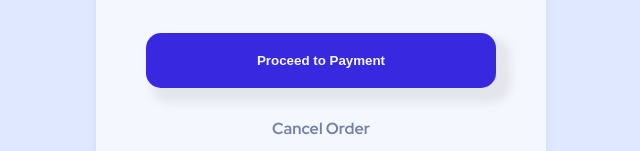
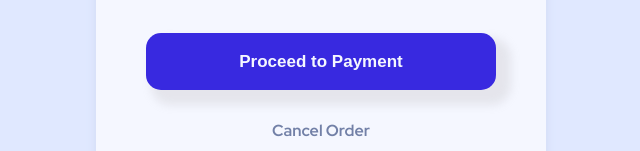
Before and after one commit to Natneon/reto-order-frontendmentor-, a plain HTML site: page Frontend mentor/index.html in a window 1280 px wide. Shown: the part 649-800 px from the top of the page, 319-959 px from the left. Drawn offline with Linux system fonts and the light colour scheme.

Commit message:
Add files via upload

```diff
--- a/Frontend mentor/index.html
+++ b/Frontend mentor/index.html
@@ -25,7 +25,7 @@
                         <div class="box-widget-2"><a href="">Change</a></div>
                       </div>
                     <button class="payment">Proceed to Payment</button>
-                    <p class="cancel">Cancel Order</p>
+                    <p class="cancel"><a href="">Cancel Order</a></p>
                   </div>
               </div>
           </div>
--- a/Frontend mentor/resources/css/index.css
+++ b/Frontend mentor/resources/css/index.css
@@ -150,13 +150,42 @@ body {background-color: var(--Pale-blue);
     font-weight: bold;
     width:350px;
     height:100px;
+    transition: all 0.5s;
+    cursor: pointer;
     box-shadow: unset;
     box-shadow: 10px 10px 10px 5px rgba(165, 161, 161, 0.2);
 }
 
-.cancel {
+.payment {
+  cursor: pointer;
+  display: inline-block;
+  position: relative;
+  transition: 0.5s;
+}
+
+button{
+    transition: all .5s ease;
+    color: #f7f7d5;
+    border: 3px solid white;
+    text-align: center;
+    line-height: 1;
+    font-size: 17px;
+    background-color : transparent;
+    padding: 10px;
+    outline: none;
+    border-radius: 4px;
+}
+
+button:hover {
+    color: #001F3F;
+    background-color:#f7f7d5;
+}
+
+.cancel a {
     margin-top: 30px;
     font-weight: bold;
+    text-decoration: none;
+    color:var(--Desaturated-blue)
 }
 
 .attribution { font-size: 11px;
```
